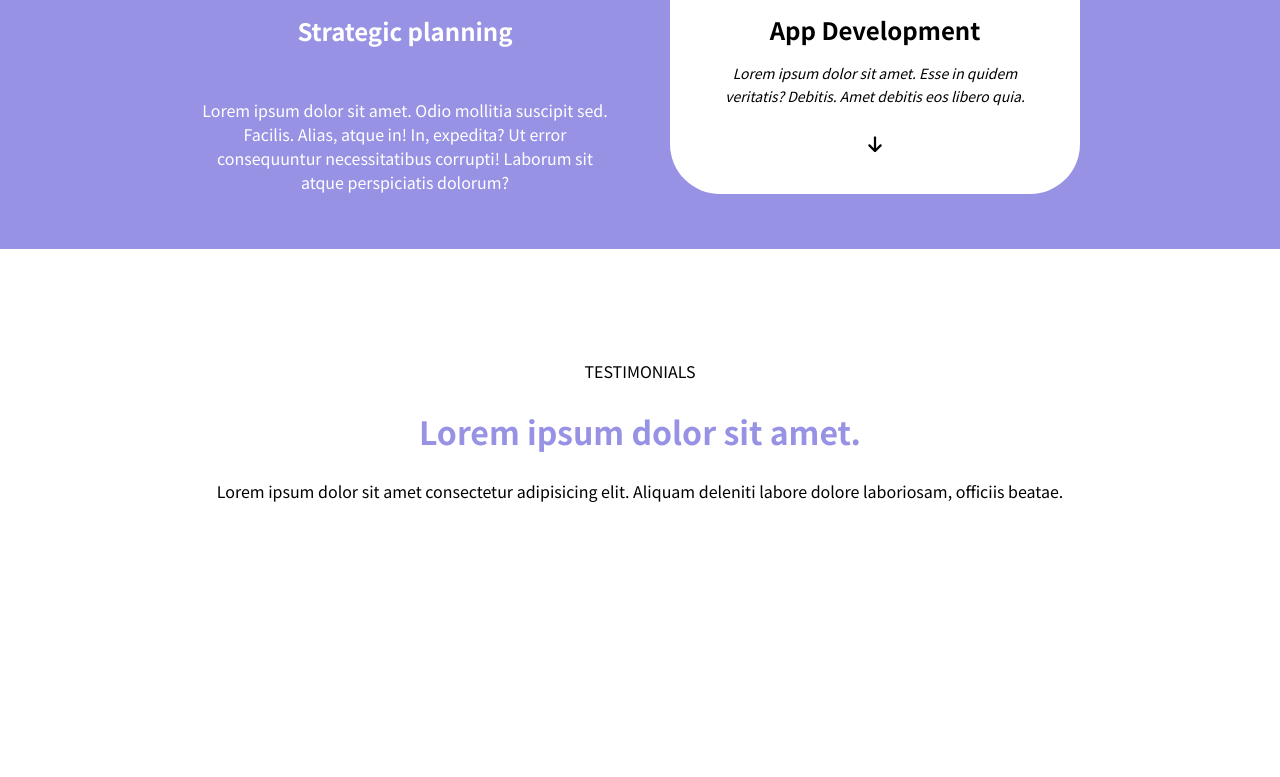
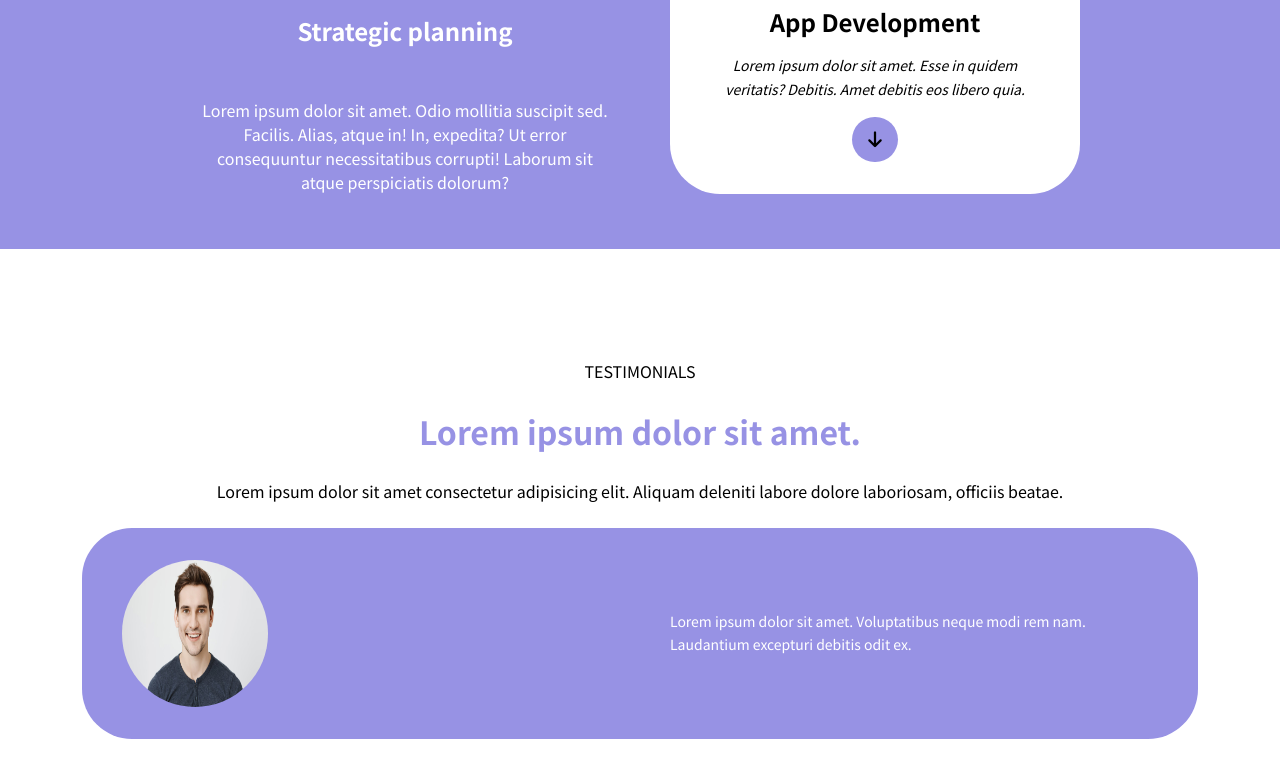
Before and after one commit to longo2002/htmlcss-responsive-layout, a plain HTML site: page index.html in a window 1280 px wide. Shown: the part 1625-2402 px from the top of the page. Before the commit the page ends 2183 px from the top, so only its background shows below. Drawn offline with Linux system fonts and the light colour scheme.

Commit message:
tentativo 1 card (non riuscito)

```diff
--- a/css/style.css
+++ b/css/style.css
@@ -55,6 +55,10 @@ a {
     flex-basis: calc(100%/3*1);
 }
 
+.col5{
+    flex-basis: calc(100%/2)
+}
+
 .col2{
     flex-basis: calc(100%/3*2);
 }
@@ -109,6 +113,12 @@ a {
     background-color: var(--blue);
 }
 
+.button--circle{
+    background-color: var(--purple);
+    line-height: 42px;
+    border-radius: 50%;
+    aspect-ratio: 1/1;
+}
 
 /* HEADER */
 
@@ -280,7 +290,8 @@ a {
 }
 
 .card-planning img{
-    width: 70%;
+    width: 50%;
+    border-radius: 50%;
 }
 
 .section-planning .col-card{
@@ -335,3 +346,60 @@ a {
     margin: 25px 0;
     font-size: xx-large;
 }
+
+.partner-subtitle{
+    margin: 25px 0;
+}
+
+
+.section-partner .col{
+    flex-basis: 0;
+    flex-grow: 1;
+    padding: 0;
+    color: white;
+}
+
+.section-partner .col .col5{
+    display: flex;
+}
+
+.section-partner .row{
+    gap: 60px;
+}
+
+.card-partner{
+    background-color: var(--purple);
+    color: black;
+    border-radius: 50px;
+    display: flex;
+    flex-direction: column;
+    gap: 15px;
+    padding:32px 40px;
+    align-items: center;
+    text-align: center;
+}
+
+.card-partner p{
+    font-size: 14px;
+    line-height: 1.7em;
+    text-align: left;
+}
+
+.card-partner img{
+    aspect-ratio: 1/1;
+    width: 30%;
+    border-radius: 50%;
+}
+
+.section-partner .col-card{
+    align-self: flex-end;
+}
+
+.section-partner .col__img{
+    margin-bottom: 100px;
+}
+
+.col-partner{
+    display: flex;
+    align-items: center
+}
--- a/index.html
+++ b/index.html
@@ -231,19 +231,32 @@
                 <h1 class="partner-title">
                     Lorem ipsum dolor sit amet.
                 </h1>
-                <p>
+                <p class="partner-subtitle">
                     Lorem ipsum dolor sit amet consectetur adipisicing elit. Aliquam deleniti labore dolore laboriosam, officiis beatae.
                 </p>
-                <div class="row">
+                <div class="col_full">
+                    <article class="card card-partner ">
+
+                        <div class="row">
+
+                            <div class="col col1 col-partner">
+                                <img src="./img/testimonial1.jpg" alt="Testimonial1">
+                            </div>
+                            <div class="col col1 col-partner">
+                                <p>
+                                    Lorem ipsum dolor sit amet.
+                                    Voluptatibus neque modi rem nam.
+                                    Laudantium excepturi debitis odit ex.
+                                </p>
+
+
+                            </div>
+
+                        </div>
+                    </article>
+
 
                 </div>
-                <div class="row">
-
-                </div>
-                <div class="row">
-
-                </div>
-
             </div>
         </section>
         <!-- fine sezione partner -->
```
